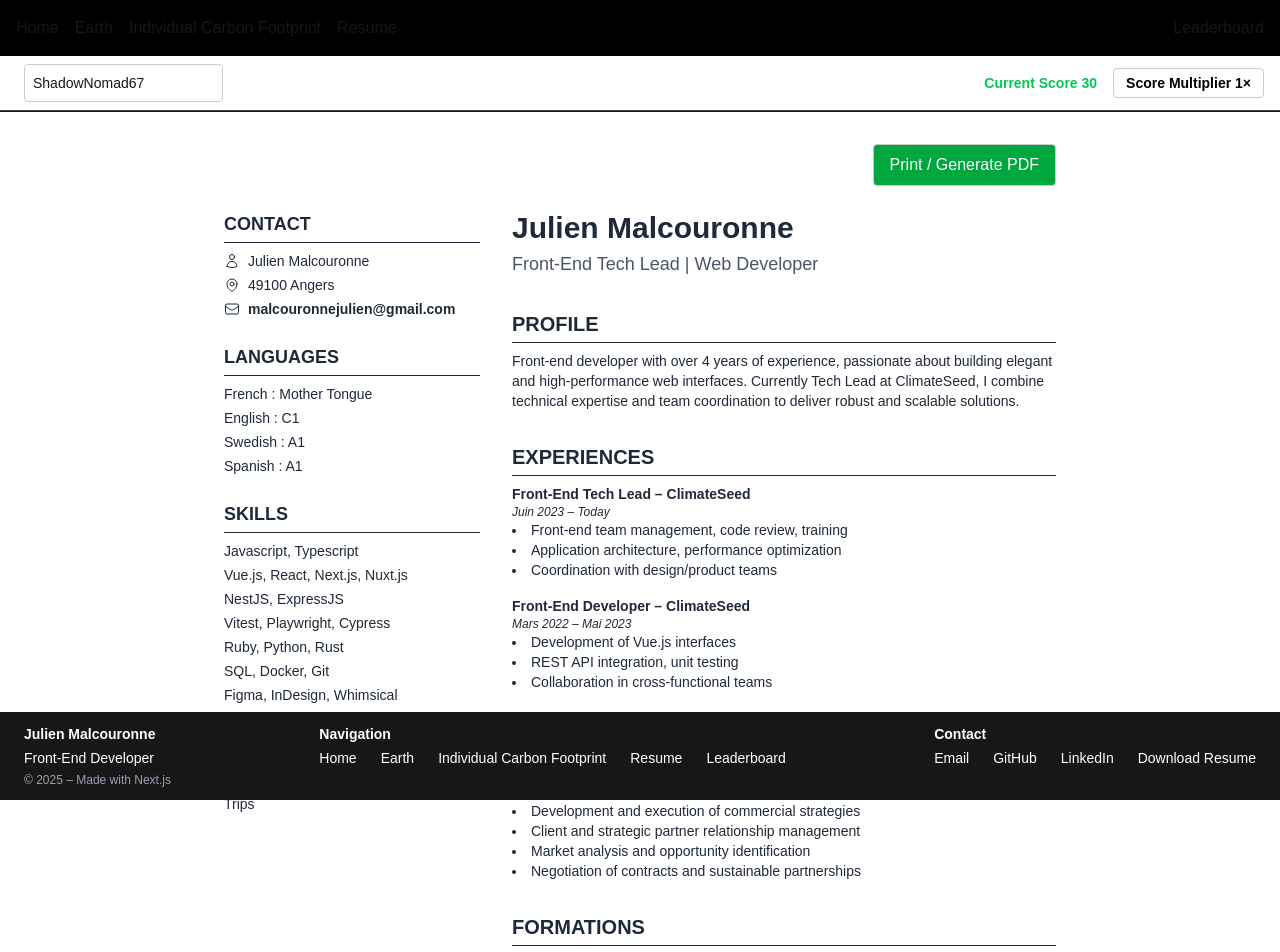
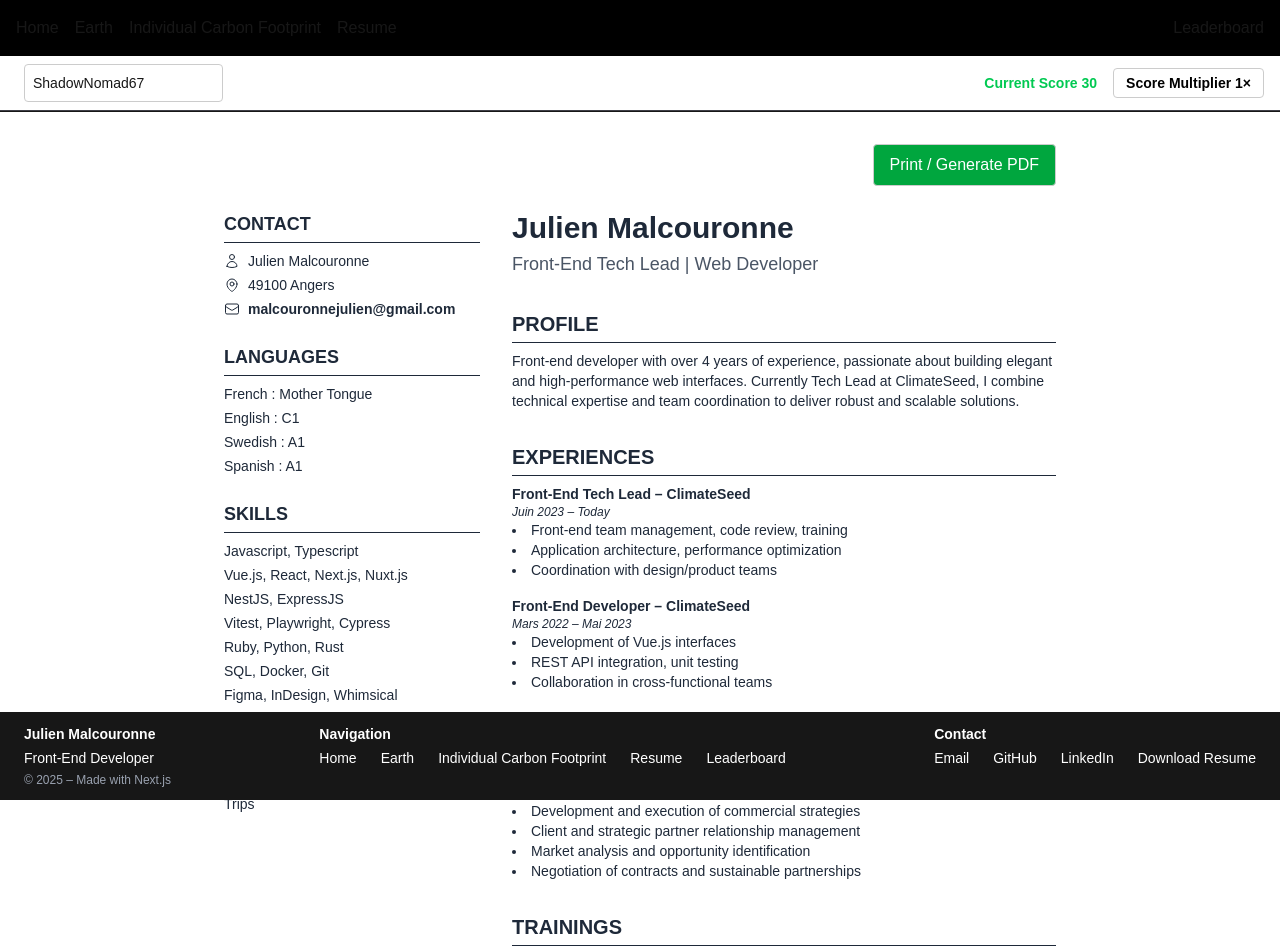
Before and after one commit to JulienMalcouronne/my-interactive, a Next.js app: page /en/resume in a window 1280 px wide. Shown: the top 952 px of the page. Built offline with nearby package versions, Linux system fonts and the light colour scheme.

Commit message:
fix: missing translations

```diff
--- a/i18n/messages/en.json
+++ b/i18n/messages/en.json
@@ -19,6 +19,7 @@
   "roll": "roll",
   "use": "Use",
   "lang": "{count, plural, one {Language} other {Languages}}",
+  "trainee": "{count, plural, one {Training} other {Trainings}}",
   "french": "French",
   "english": "English",
   "swedish": "Swedish",
--- a/i18n/messages/fr.json
+++ b/i18n/messages/fr.json
@@ -19,6 +19,7 @@
   "roll": "roulis",
   "use": "Utiliser",
   "lang": "{count, plural, one {Langue} other {Langues}}",
+  "trainee": "{count, plural, one {Formation} other {Formations}}",
   "french": "Français",
   "english": "Anglais",
   "swedish": "Suédois",
--- a/src/app/[locale]/resume/page.tsx
+++ b/src/app/[locale]/resume/page.tsx
@@ -131,7 +131,9 @@ export default function Resume() {
           </section>
 
           <section>
-            <h2 className="text-xl font-semibold border-b pb-1 mb-2 uppercase">Formations</h2>
+            <h2 className="text-xl font-semibold border-b pb-1 mb-2 uppercase">
+              {t('trainee', { count: 2 })}
+            </h2>
             <ul className="list-disc list-inside text-sm space-y-1">
               <li>Le Wagon – {t('webDevelopment')} (2021)</li>
               <li>Montpellier Business School – {t('masterSalesBusiness')} (2016 – 2020)</li>
```
